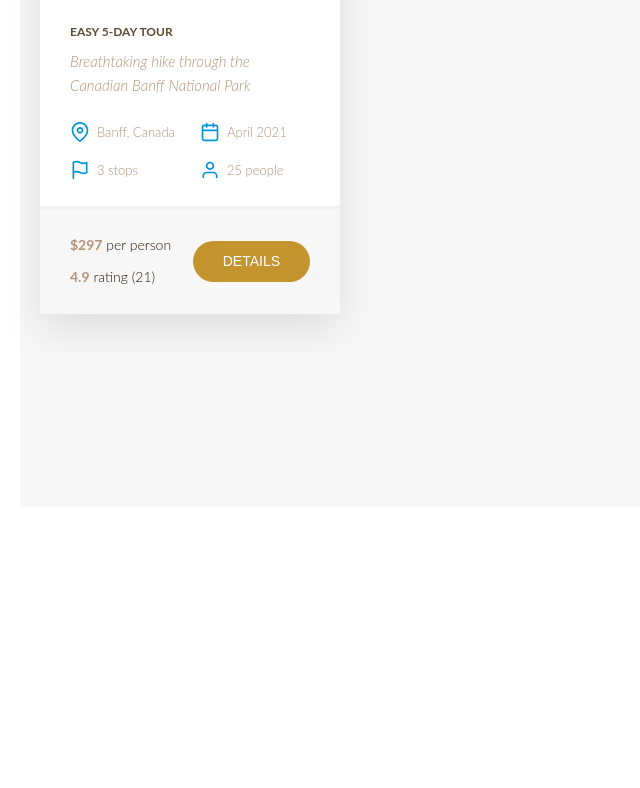
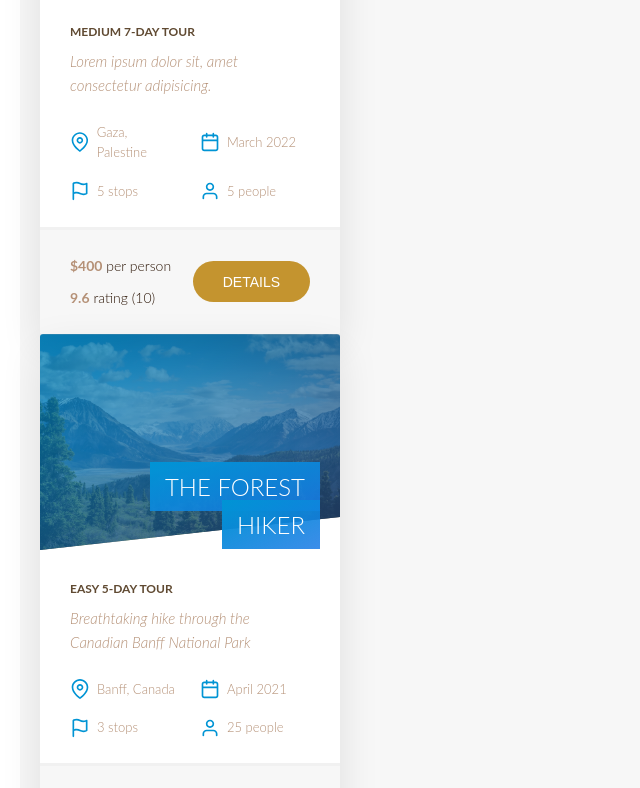
Before and after one commit to GSG-CF05/Novelty-Travel-Team5, a plain HTML site: page overview/destenation-page/destenation.html in a window 1280 px wide. Shown: the part 273-1061 px from the top of the page, without its empty margins (0-640 px from the left). Before the commit the page ends 800 px from the top, so only its background shows below. Drawn offline with Linux system fonts and the light colour scheme.

Commit message:
add another card structure to html file relates #7

```diff
--- a/overview/destenation-page/destenation.html
+++ b/overview/destenation-page/destenation.html
@@ -17,6 +17,72 @@
             <div class="card__picture">
               <div class="card__picture-overlay">&nbsp;</div>
               <img
+                src="img/tours/tour-4-1.jpg"
+                alt="Tour 1"
+                class="card__picture-img"
+              />
+            </div>
+
+            <h3 class="heading-tertirary">
+              <span>The Holiday</span>
+            </h3>
+          </div>
+
+          <!-- card details -->
+          <div class="card__details">
+            <h4 class="card__sub-heading">Medium 7-day tour</h4>
+            <p class="card__text">
+              Lorem ipsum dolor sit, amet consectetur adipisicing.
+            </p>
+            <div class="card__data">
+              <svg class="card__icon">
+                <use xlink:href="img/icons.svg#icon-map-pin"></use>
+              </svg>
+              <span>Gaza, Palestine</span>
+            </div>
+            <div class="card__data">
+              <svg class="card__icon">
+                <use xlink:href="img/icons.svg#icon-calendar"></use>
+              </svg>
+              <span>March 2022</span>
+            </div>
+            <div class="card__data">
+              <svg class="card__icon">
+                <use xlink:href="img/icons.svg#icon-flag"></use>
+              </svg>
+              <span>5 stops</span>
+            </div>
+            <div class="card__data">
+              <svg class="card__icon">
+                <use xlink:href="img/icons.svg#icon-user"></use>
+              </svg>
+              <span>5 people</span>
+            </div>
+          </div>
+          <!-- card footer -->
+          <div class="card__footer">
+            <p>
+              <span class="card__footer-value">$400</span>
+              <span class="card__footer-text">per person</span>
+            </p>
+            <p class="card__ratings">
+              <span class="card__footer-value">9.6</span>
+              <span class="card__footer-text">rating (10)</span>
+            </p>
+            <button type="submit" class="btn btn--brown btn--small">
+              Details
+            </button>
+            <!-- <a href="#" class="btn btn--brown btn--small">Details</a> -->
+          </div>
+        </div>
+      </div>
+
+      <div class="card-container">
+        <div class="card">
+          <div class="card__header">
+            <div class="card__picture">
+              <div class="card__picture-overlay">&nbsp;</div>
+              <img
                 src="img/tours/tour-1-cover.jpg"
                 alt="Tour 1"
                 class="card__picture-img"
@@ -28,7 +94,6 @@
             </h3>
           </div>
 
-          <!-- card details -->
           <div class="card__details">
             <h4 class="card__sub-heading">Easy 5-day tour</h4>
             <p class="card__text">
@@ -69,12 +134,13 @@
               <span class="card__footer-value">4.9</span>
               <span class="card__footer-text">rating (21)</span>
             </p>
-            <button type="submit" class="btn btn--brown btn--small">Details</button>
+            <button type="submit" class="btn btn--brown btn--small">
+              Details
+            </button>
             <!-- <a href="#" class="btn btn--brown btn--small">Details</a> -->
           </div>
         </div>
-
-            </main>
-
+      </div>
+    </main>
   </body>
 </html>
```
